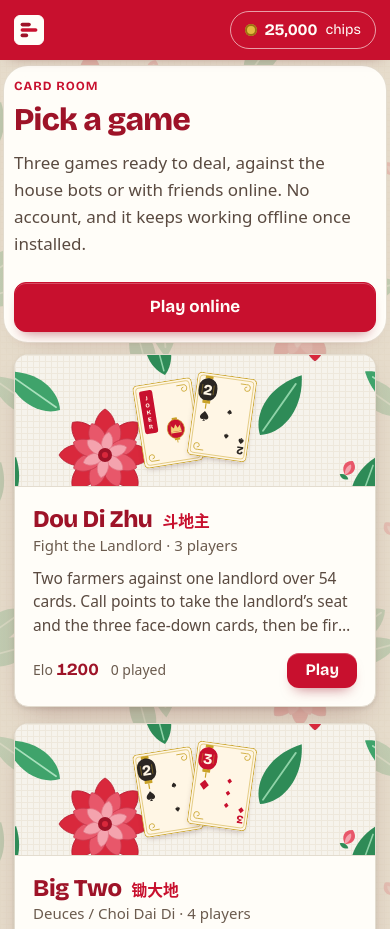
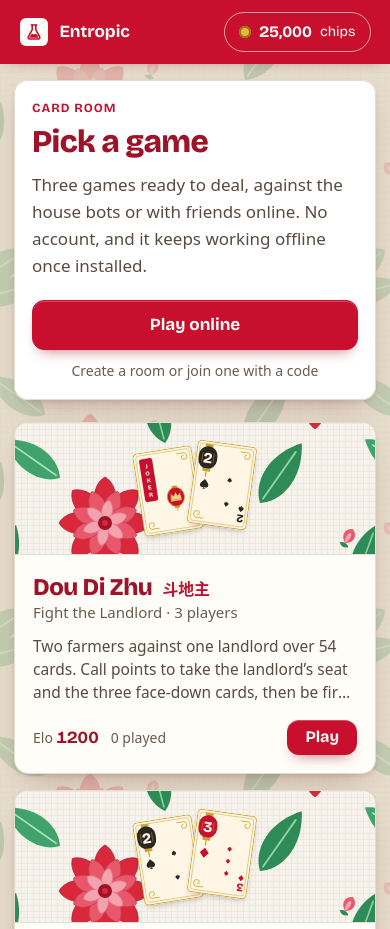
Before and after one commit to josephting1105123/Card-Games, a website with bundled scripts: page index.html in a window 390 px wide. Shown: the top 929 px of the page. Built offline with nearby package versions, Linux system fonts and the light colour scheme.

Commit message:
Match the ESL site header and rebuild the Pick a game card
The top bar now uses the same measurements as the entropicsoftwarelabs.com
header: 64px tall, 48px inset, the flask mark in a 28px cream tile, 17px
Bricolage wordmark, and "Entropic" alone on phones.

Page heads and the record are real padded cards that line up with the tile
grid, instead of faking padding with a 10px spread shadow. The menu head puts
Play online under the copy with a caption, next to a cloth band with a card
fan, and stacks on narrow screens.

Bump to 0.2.13.

```diff
--- a/package.json
+++ b/package.json
@@ -1,6 +1,6 @@
 {
   "name": "card-games",
-  "version": "0.2.12",
+  "version": "0.2.13",
   "description": "A collection of classic card games. Dou Di Zhu first, more to follow. Zero dependencies, installable as a PWA, with LAN multiplayer.",
   "type": "module",
   "private": true,
--- a/src/ui/screens.js
+++ b/src/ui/screens.js
@@ -17,16 +17,22 @@ import { SKILLS } from '../games/doudizhu/ai.js';
 import { clear, el } from './dom.js';
 
 // Static literal, no user data, so innerHTML is safe; el() only builds HTML-namespace nodes.
-const MARK_SVG = '<svg viewBox="96 118 320 276" width="18" height="16">'
-  + '<rect class="mark-bar" x="106" y="128" width="182.35" height="64" rx="32"/>'
-  + '<rect class="mark-bar mark-bar-lead" x="106" y="224" width="300" height="64" rx="32"/>'
-  + '<rect class="mark-bar" x="106" y="320" width="135.29" height="64" rx="32"/>'
-  + '</svg>';
+// The flask is the same mark the entropicsoftwarelabs.com header uses.
+const MARK_SVG = '<svg viewBox="76 82 360 360" width="16" height="16" fill="none" stroke="currentColor" stroke-width="36" stroke-linecap="round" stroke-linejoin="round" focusable="false">'
+  + '<mask id="mark-liquid"><path d="M216 104v104L128 372a32 32 0 0 0 28 48h200a32 32 0 0 0 28-48L296 208V104z" fill="#fff" stroke="none"/>'
+  + '<path d="M216 104v104L128 372a32 32 0 0 0 28 48h200a32 32 0 0 0 28-48L296 208V104" stroke="#000" stroke-width="60"/></mask>'
+  + '<rect x="0" y="310" width="512" height="202" fill="currentColor" stroke="none" mask="url(#mark-liquid)"/>'
+  + '<path d="M216 104v104L128 372a32 32 0 0 0 28 48h200a32 32 0 0 0 28-48L296 208V104"/>'
+  + '<path d="M196 104h120"/></svg>';
 
+// aria-label because phones hide the second half of the visible text.
 export function wordmark() {
-  return el('a.wordmark', { href: 'https://entropicsoftwarelabs.com/' },
+  return el('a.wordmark', { href: 'https://entropicsoftwarelabs.com/', 'aria-label': 'Entropic Software Labs' },
     el('span.mark', { 'aria-hidden': 'true', html: MARK_SVG }),
-    el('span.wordmark-text', 'Entropic Software Labs'),
+    el('span.wordmark-text',
+      el('span.wordmark-short', 'Entropic'),
+      el('span.wordmark-rest', ' Software Labs'),
+    ),
   );
 }
 
@@ -56,6 +62,8 @@ export function renderMenu(app, root) {
   const tiles = el('div.tiles.tiles--games');
 
   const fans = [];
+  const heroFan = el('div.menu-hero__band', { 'aria-hidden': 'true' });
+  fans.push({ fan: heroFan, spec: { ids: [53, 48, 44], opts: { style: 'bold' } } });
   for (const game of GAMES) {
     if (game.status !== 'ready') continue;
     const stats = gameStats(profile, game.id);
@@ -123,14 +131,18 @@ export function renderMenu(app, root) {
   root.append(
     topbar(app),
     el('main.page',
-      el('div.page__head.page__head--split',
-        el('div.page__head-text',
+      el('div.page__head.menu-hero',
+        el('div.menu-hero__text',
           el('span.eyebrow', 'Card room'),
           el('h1.page__title.page__title--display', 'Pick a game'),
           el('p.page__sub',
             `${NUMBER_WORDS[readyCount] ?? readyCount} game${readyCount === 1 ? '' : 's'} ready to deal, against the house bots or with friends online. No account, and it keeps working offline once installed.`),
+          el('div.menu-hero__actions',
+            el('button.btn.btn--primary', { type: 'button', onclick: () => app.go('lan', { gameId: 'doudizhu', mode: 'online' }) }, 'Play online'),
+            el('span.menu-hero__hint', 'Create a room or join one with a code'),
+          ),
         ),
-        el('button.btn.btn--primary', { type: 'button', onclick: () => app.go('lan', { gameId: 'doudizhu', mode: 'online' }) }, 'Play online'),
+        heroFan,
       ),
       profile.rescueMode
         ? el('div.notice.notice--warn',
--- a/styles/app.css
+++ b/styles/app.css
@@ -58,8 +58,8 @@ input, select, textarea { caret-color: var(--red); }
    scroll visibly under the brand. */
 .topbar {
   display: flex; align-items: center; gap: 14px;
-  min-height: 60px;
-  padding: 0 var(--gutter);
+  height: 64px;
+  padding: 0 var(--bar-gutter);
   background: var(--red);
   box-shadow: var(--shadow-bar);
   position: sticky; top: 0; z-index: var(--z-hud);
@@ -70,35 +70,31 @@ input, select, textarea { caret-color: var(--red); }
 .topbar__spacer { flex: 1; }
 
 .wordmark {
-  display: inline-flex; align-items: center; gap: 10px;
+  display: inline-flex; align-items: center; gap: 12px;
   min-height: 44px; min-width: 0; flex: none;
   color: var(--on-red); font-family: var(--font-display);
-  font-size: clamp(17px, 2vw, 20px); font-weight: 700; letter-spacing: 0;
+  font-size: 17px; font-weight: 700; letter-spacing: normal; white-space: nowrap;
   text-decoration: none; border-radius: var(--r-md);
 }
 /* Underline rather than a lighter tint: no tint of the cream holds 4.5:1 on the red. */
 .wordmark:hover .wordmark-text { text-decoration: underline; text-underline-offset: 3px; }
 .mark {
   display: inline-flex; align-items: center; justify-content: center;
-  width: 30px; height: 30px; flex: none;
-  border: 1px solid var(--on-red); border-radius: var(--r-md);
-  background: var(--on-red);
+  width: 28px; height: 28px; flex: none;
+  border-radius: var(--r-md);
+  background: var(--on-red); color: var(--red);
 }
-.mark-bar { fill: var(--red-deep); }
-.mark-bar-lead { fill: var(--red); }
-/* Narrow screens keep the mark and drop the words visually, not for screen readers. */
-@media (max-width: 479px) {
-  .wordmark-text {
-    position: absolute; width: 1px; height: 1px; margin: -1px; padding: 0;
-    overflow: hidden; clip: rect(0, 0, 0, 0); white-space: nowrap; border: 0;
-  }
+.mark svg { display: block; width: 16px; height: 16px; }
+/* Phones keep "Entropic" and drop the rest; the link's aria-label still reads in full. */
+@media (max-width: 519px) {
+  .wordmark-rest { display: none; }
 }
 
 .chip-purse {
   display: flex; align-items: center; gap: 8px;
-  height: 38px; padding: 0 14px;
+  min-height: 40px; padding: 0 14px;
   font-family: var(--font-display);
-  border: 1px solid var(--on-red-line); border-radius: var(--r-pill);
+  border: 1.5px solid var(--on-red-line); border-radius: var(--r-pill);
   background: transparent;
 }
 .chip-purse::before {
@@ -124,21 +120,63 @@ input, select, textarea { caret-color: var(--red); }
 }
 
 /* Headings and the record sit straight on the cloth, where a peony would sit
-   behind the letters. A card-stock backing fixes that; the spread shadows stand
-   in for its padding and border so nothing in the layout moves. */
+   behind the letters, so each is a white card with its own padding. */
 .page__head, .record {
-  background: var(--stock); border-radius: var(--r-ui);
-  box-shadow: 0 0 0 10px var(--stock), 0 0 0 11px var(--hairline), var(--shadow-paper);
+  padding: clamp(18px, 2.6vw, 28px);
+  background: var(--white); border-radius: var(--r-ui);
+  box-shadow: var(--shadow-paper), inset 0 0 0 1px var(--hairline);
 }
 .page__head { margin-bottom: 22px; }
-.page__head--split { display: flex; align-items: center; justify-content: space-between; gap: 24px; }
-.page__head--split > .btn { flex: none; }
-.page__head-text { min-width: 0; flex: 1 1 auto; }
-/* Stack on narrow viewports so the sentence keeps its width; phone landscape
-   (844 wide) stays side by side. */
+
+/* Menu header: text on the left, a strip of cloth with a card fan on the right.
+   The card's padding moves to the text column so the band can run flush to the
+   top, right and bottom edges. The inset hairline sits on a pseudo-element
+   because the band's background would paint over the card's own inset ring. */
+.menu-hero {
+  position: relative;
+  display: grid; grid-template-columns: minmax(0, 1fr) clamp(200px, 30%, 320px);
+  padding: 0;
+  box-shadow: var(--shadow-paper);
+}
+.menu-hero::after {
+  content: ""; position: absolute; inset: 0; pointer-events: none;
+  border-radius: inherit; box-shadow: inset 0 0 0 1px var(--hairline);
+}
+.menu-hero__text { min-width: 0; padding: clamp(18px, 2.6vw, 28px); }
+.menu-hero__band {
+  display: flex; align-items: center; justify-content: center;
+  background: var(--cloth-texture) 0 0 / 360px 360px, var(--cloth);
+  border-left: 1px solid var(--hairline);
+  border-radius: 0 calc(var(--r-ui) - 1px) calc(var(--r-ui) - 1px) 0;
+}
+.menu-hero__band .card {
+  --card-w: 64px; flex: none;
+}
+/* The overlap is a fraction of the card, in px, never a percentage of the row. */
+.menu-hero__band .card + .card { margin-left: calc(var(--card-w) * -0.35); }
+.menu-hero__band .card:nth-child(1) { transform: translateY(6px) rotate(-12deg); }
+.menu-hero__band .card:nth-child(2) { transform: rotate(0deg); }
+.menu-hero__band .card:nth-child(3) { transform: translateY(6px) rotate(12deg); }
+.menu-hero__actions {
+  display: flex; align-items: center; flex-wrap: wrap; gap: 14px;
+  margin-top: 20px;
+}
+.menu-hero__hint { font-size: 14px; color: var(--text-tertiary); }
+/* Phone landscape: the header would otherwise take over half the screen. */
+@media (max-height: 500px) {
+  .menu-hero__band .card { --card-w: 52px; }
+  .menu-hero__text { padding: 12px 20px; }
+  .menu-hero .eyebrow { margin-bottom: 4px; }
+  .menu-hero .page__title--display { font-size: var(--t-h1); margin-bottom: 6px; }
+  .menu-hero .page__sub { font-size: 15px; line-height: 1.45; }
+  .menu-hero__actions { margin-top: 10px; }
+}
 @media (max-width: 599px) {
-  .page__head--split { flex-direction: column; align-items: stretch; }
-  .page__head--split > .btn { width: 100%; }
+  .menu-hero { grid-template-columns: minmax(0, 1fr); }
+  .menu-hero__band { display: none; }
+  .menu-hero__actions { flex-direction: column; align-items: stretch; gap: 10px; }
+  .menu-hero__actions .btn { width: 100%; }
+  .menu-hero__hint { text-align: center; }
 }
 .page__title { font-family: var(--font-display); font-size: var(--t-h1); font-weight: 800; letter-spacing: -0.02em; margin: 0 0 6px; color: var(--red-deep); }
 .page__title--display { font-size: var(--t-display); line-height: 1.12; margin-bottom: 10px; }
--- a/styles/tokens.css
+++ b/styles/tokens.css
@@ -144,6 +144,8 @@
 
   --container-max: 1080px;
   --gutter: clamp(14px, 3vw, 28px);
+  /* Same inset as the entropicsoftwarelabs.com header, so the two bars line up. */
+  --bar-gutter: clamp(16px, 5vw, 48px);
 
   /* ----- Motion ----- */
   --ease: cubic-bezier(0.16, 1, 0.3, 1);
--- a/sw.js
+++ b/sw.js
@@ -13,7 +13,7 @@
  * stamp by hand.
  */
 
-const CACHE = 'card-games-ea0bc8e41456';
+const CACHE = 'card-games-99ac43060b6c';
 
 const PRECACHE = [
   './',
```
